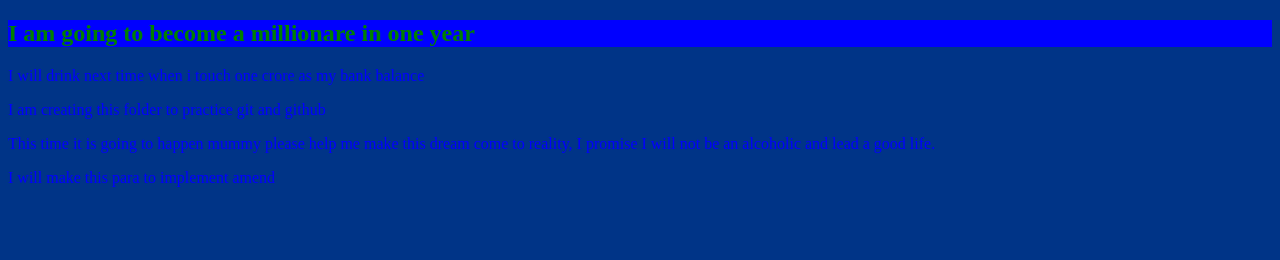
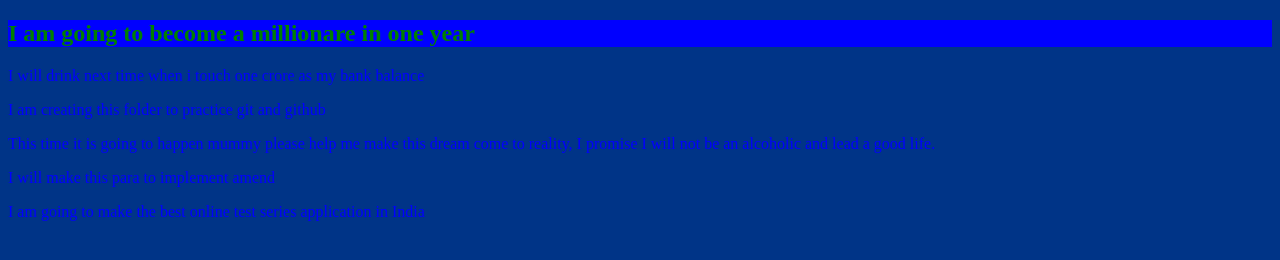
Before and after one commit to utgoyal/git-practice, a plain HTML site: page index.html in a window 1280 px wide. Drawn offline with Linux system fonts and the light colour scheme.

Commit message:
Added a new para

```diff
--- a/index.html
+++ b/index.html
@@ -11,5 +11,6 @@
   	<p>I am creating this folder to practice git and github</p>
   	<p>This time it is going to happen mummy please help me make this dream come to reality, I promise I will not be an alcoholic and lead a good life.</p>
   	<p>I will make this para to implement amend</p>
+	  <p>I am going to make the best online test series application in India</p>
   </body>
 </html>
```
